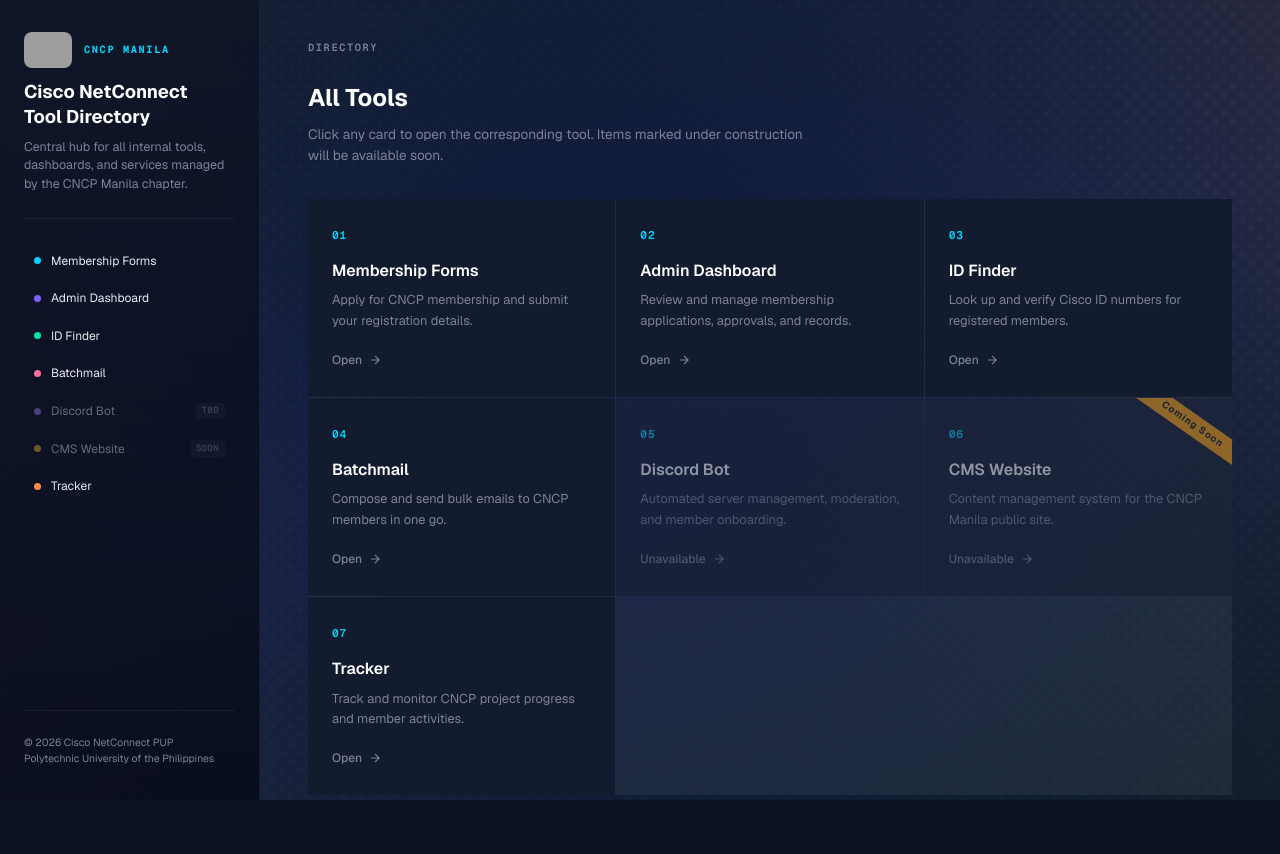
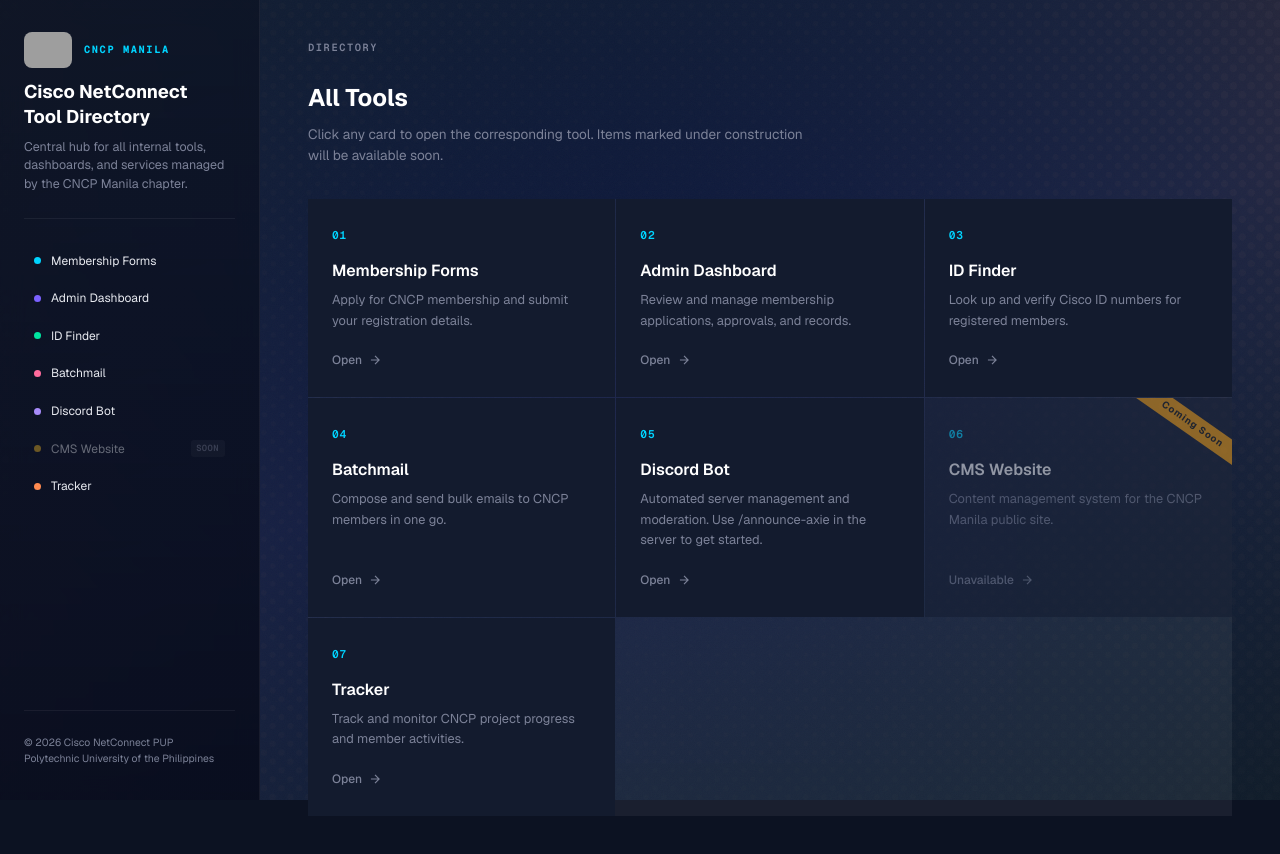
Before and after one commit to red-sakai/cncp-directory, a Next.js app: page / in a window 1280 px wide. Built offline with nearby package versions, Linux system fonts and the light colour scheme; grey boxes are pictures that could not be loaded.

Commit message:
feat: add discord bot description

```diff
--- a/app/page.tsx
+++ b/app/page.tsx
@@ -44,9 +44,9 @@
     id: "05",
     name: "Discord Bot",
     description:
-      "Automated server management, moderation, and member onboarding.",
-    url: "#",
-    status: "coming-soon",
+      "Automated server management and moderation. Use /announce-axie in the server to get started.",
+    url: "https://github.com/Cisco-NetConnect-PUP-Manila/cisco-discord-bot",
+    status: "active",
     color: "#a78bfa",
   },
   {
```
